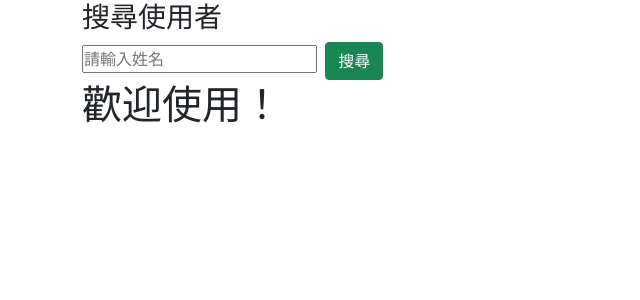
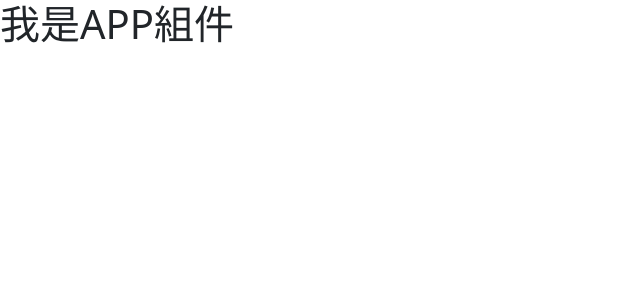
Before and after one commit to owen013288/Vue3CLI, a Vue app: page / in a window 1280 px wide. Shown: the top 300 px of the page, without its empty margins (0-640 px from the left). Built offline with nearby package versions, Linux system fonts and the light colour scheme.

Commit message:
恢復並添加summary

```diff
--- a/src/App.vue
+++ b/src/App.vue
@@ -1,25 +1,13 @@
 <template>
-  <div class="container">
-    <Search />
-    <List />
-  </div>
+  <h1>我是APP組件</h1>
 </template>
 
 <script>
-import Search from "./components/搜索案例/Search.vue";
-import List from "./components/搜索案例/List.vue";
 export default {
   name: "App",
-  components: {
-    Search,
-    List,
-  },
+  setup() {},
 };
 </script>
 
 <style>
-* {
-  margin: 0;
-  padding: 0;
-}
 </style>
--- /dev/null
+++ b/src/components/搜索案例/App.vue
@@ -0,0 +1,26 @@
+<template>
+  <!-- Vue3組件中的模板結構可以沒有根標籤 -->
+  <div class="container">
+    <Search />
+    <List />
+  </div>
+</template>
+
+<script>
+import Search from "./components/搜索案例/Search.vue";
+import List from "./components/搜索案例/List.vue";
+export default {
+  name: "App",
+  components: {
+    Search,
+    List,
+  },
+};
+</script>
+
+<style>
+* {
+  margin: 0;
+  padding: 0;
+}
+</style>
--- a/src/main.js
+++ b/src/main.js
@@ -3,6 +3,8 @@
 
 // createApp(App).mount('#app')
 
+// 引入的不再是Vue構造函數，
+// 引入的是名為createApp的工廠函數
 import { createApp } from "vue";
 import App from "./App.vue";
 import mitt from "mitt";
@@ -13,10 +15,13 @@ import store from './store'
 import router from './router'
 
 const eventBus = mitt();
+
+// 創建應用實例對象--app(類似於之前Vue2中的vm，但app比vm更"輕")
 const app = createApp(App);
 app.use(BootstrapVue3)
 app.use(store)
 app.use(router)
 // 把 mitt 加入 Vue 的全域 Property，讓任何一個元件都能使用
 app.config.globalProperties.eventBus = eventBus;
+// 掛載
 app.mount("#app");
```
